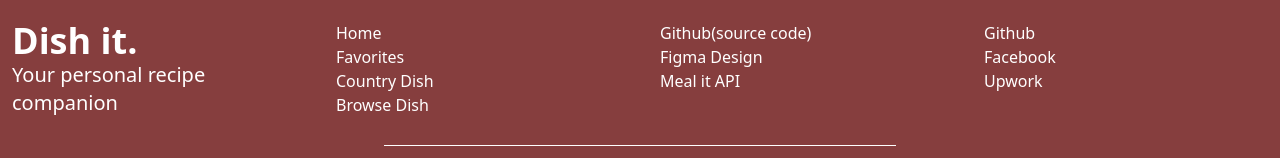
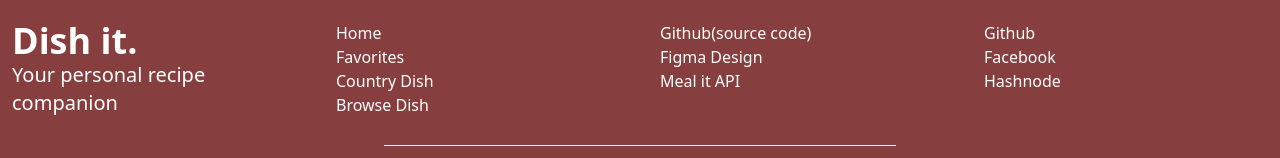
Before and after one commit to Matthew-act546/Dish-It, a React (Vite) app: page / in a window 1280 px wide. Shown: the part 1985-2143 px from the top of the page. Built offline with nearby package versions, Linux system fonts and the light colour scheme.

Commit message:
fix the hyperlinks

```diff
--- a/src/components/Footer.jsx
+++ b/src/components/Footer.jsx
@@ -9,15 +9,15 @@ export default function Footer() {
   ];
 
   const webData = [
-    { name: "Github(source code)", href: "/" },
+    { name: "Github(source code)", href: "https://github.com/Matthew-act546/Dish-It" },
     { name: "Figma Design", href: "#" },
-    { name: "Meal it API", href: "/CountryDish" },
+    { name: "Meal it API", href: "https://www.themealdb.com/api.php" },
   ];
 
   const portfolio = [
-    { name: "Github", href: "/" },
-    { name: "Facebook", href: "/Favorites" },
-    { name: "Upwork", href: "/CountryDish" },
+    { name: "Github", href: "https://github.com/Matthew-act546" },
+    { name: "Facebook", href: "https://www.facebook.com/LearnToCodeWithMatthew/" },
+    { name: "Hashnode", href: "https://hashnode.com/@chewwwy" },
   ];
 
   return (
@@ -33,13 +33,14 @@ export default function Footer() {
               <ul className="list-none">
                 <li>
                   {navigation.map((item) => (
-                  <Link
+                  <a
                     key={item.name}
                     to={item.to}
                     className={`hover:underline`}
+                    target="_blank"
                   >
                     {item.name} <br />
-                  </Link>
+                  </a>
                   ))}
                 </li>
               </ul>
@@ -48,13 +49,14 @@ export default function Footer() {
               <ul className="list-none">
                 <li>
                   {webData.map((item) => (
-                  <Link
+                  <a
                     key={item.name}
                     href={item.href}
                     className={`hover:underline`}
+                    target="_blank"
                   >
                     {item.name} <br />
-                  </Link>
+                  </a>
                   ))}
                 </li>
               </ul>
@@ -63,13 +65,14 @@ export default function Footer() {
               <ul className="list-none">
                 <li>
                   {portfolio.map((item) => (
-                  <Link
+                  <a
                     key={item.name}
                     href={item.href}
                     className={`hover:underline`}
+                    target="_blank"
                   >
                     {item.name} <br />
-                  </Link>
+                  </a>
                   ))}
                 </li>
               </ul>
```
